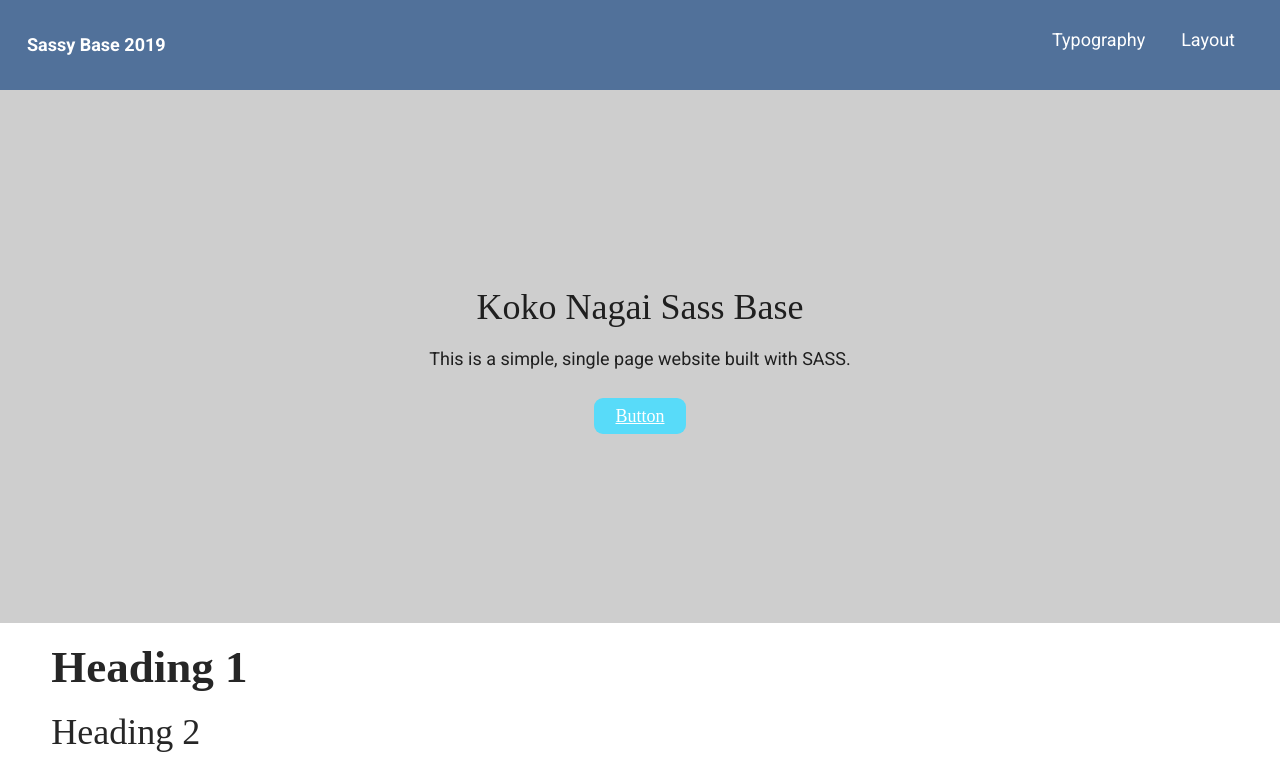
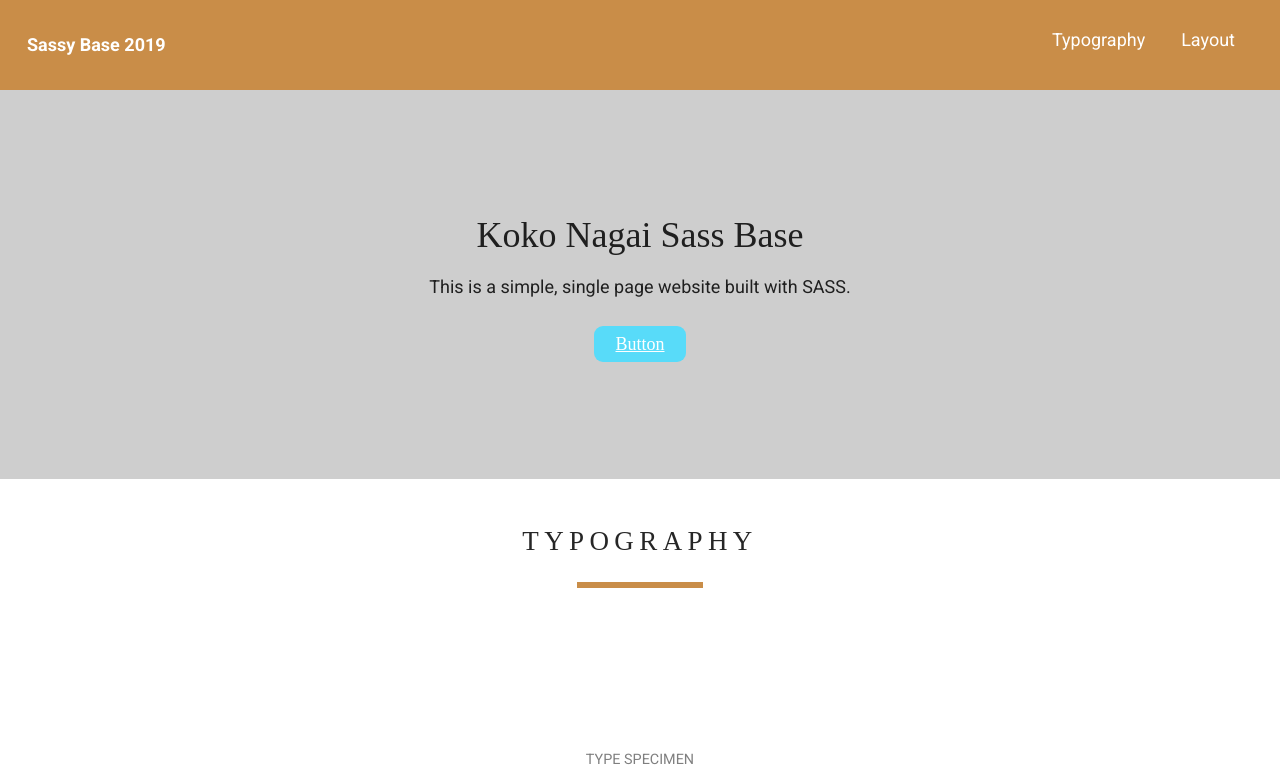
Before and after one commit to kokonagai/mybase, a plain HTML site: page index.html in a window 1280 px wide. Shown: the top 774 px of the page. Drawn offline with Linux system fonts and the light colour scheme; a web font is replaced by a local one.

Commit message:
added section heads, classes, horizontal rule

```diff
--- a/index.html
+++ b/index.html
@@ -44,21 +44,30 @@
         <a class="button" href="#">Button</a>
     </section>
 
+    <section id="typography">
+
         <div class="container">
+            <h3 class="sectionhead">Typography</h3>
+            <p class="meta">Type Specimen</p>
             <h1>Heading 1</h1>
             <h2>Heading 2</h2>
             <h3>Heading 3</h3>
 
             <p>Lorem ipsum dolor sit amet, consectetur adipiscing elit.
-            This is something <b>bold</b>, this is something <em>italic</em>, and this is a <a href="#">link</a>. Mauris
+                This is something <b>bold</b>, this is something <em>italic</em>, and this is a <a href="#">link</a>.
+                Mauris
                 porta arcu sed ante fringilla facilisis.
-            Phasellus vel mi ullamcorper, aliquet enim sed, porttitor felis. Ut euismod pellentesque magna at lobortis.
+                Phasellus vel mi ullamcorper, aliquet enim sed, porttitor felis. Ut euismod pellentesque magna at
+                lobortis.
                 In
-            sed sagittis dolor, ut rutrum dolor. Vestibulum eu nisl a risus rhoncus efficitur. Nunc dignissim, tellus
+                sed sagittis dolor, ut rutrum dolor. Vestibulum eu nisl a risus rhoncus efficitur. Nunc dignissim,
+                tellus
                 vitae
-            rutrum sodales, erat turpis interdum mi, eget mollis lectus nunc a velit. Mauris eu nulla felis. Nullam sit
+                rutrum sodales, erat turpis interdum mi, eget mollis lectus nunc a velit. Mauris eu nulla felis. Nullam
+                sit
                 amet
-            neque eu tortor scelerisque varius viverra quis nulla. Fusce scelerisque orci euismod eleifend malesuada.
+                neque eu tortor scelerisque varius viverra quis nulla. Fusce scelerisque orci euismod eleifend
+                malesuada.
                 Nullam
                 vel nibh a leo cursus porttitor.</p>
 
@@ -67,7 +76,8 @@
                 Nullam pretium tincidunt nunc, in bibendum ex elementum id. Nulla pellentesque imperdiet vehicula. Etiam
                 venenatis euismod nibh. Donec turpis nibh, egestas a nunc in, congue tincidunt nisi. Nam blandit libero
                 vitae
-            dignissim condimentum. In vel urna blandit, varius urna cursus, vehicula enim. Quisque ornare maximus ipsum
+                dignissim condimentum. In vel urna blandit, varius urna cursus, vehicula enim. Quisque ornare maximus
+                ipsum
                 in
                 auctor.</p>
 
@@ -76,16 +86,20 @@
             <h1 class="mainhead">Headline Title</h1>
             <h2 class="subhead">Subhead ipsum dolor sit amet</h2>
 
-        <p>Body Copy lorem ipsum dolor sit amet, consectetur adipiscing elit. Quisque semper justo pulvinar, pharetra
+            <p>Body Copy lorem ipsum dolor sit amet, consectetur adipiscing elit. Quisque semper justo pulvinar,
+                pharetra
                 arcu
-            eget, maximus ante. Cras conntum cursus ligula, vel commodo urna ornare eget. Nulla facilisi. Aliquam lorem
+                eget, maximus ante. Cras conntum cursus ligula, vel commodo urna ornare eget. Nulla facilisi. Aliquam
+                lorem
                 lacus, molestie at odio ut, tempus volutpat
                 urna. Aliquam sit amet ornare sapien at odio ut.</p>
 
-        <blockquote> "This is a quote. Duis aute irure dolor in reprehenderit in voluptate velit esse cillum dolore eu
+            <blockquote> "This is a quote. Duis aute irure dolor in reprehenderit in voluptate velit esse cillum dolore
+                eu
                 fugiat nulla pariatur." </blockquote>
 
-        <p>Phasellus interdum justo velit. In id scelerisque felis, non sollicitudin neque. Mauris sit amet neque non
+            <p>Phasellus interdum justo velit. In id scelerisque felis, non sollicitudin neque. Mauris sit amet neque
+                non
                 nisi
                 suscipit laoreet eget quis lacus. In hac habitasse platea dictumst. Nulla facilisi. Aliquam lorem lacus,
                 molestie at odio ut, tempus volutpat
@@ -96,8 +110,24 @@
             <button>This is a Button</button>
             <a class="button alt">This is a Button Link Alt</a>
 
+        </div>
+
+    </section>
 
 
+
+
+
+    <section id="layout">
+        <div class="container">
+            <h3 class="sectionhead">Layout</h3>
+            <p class="meta">Images</p>
+            <h3>Images</h3>
+
+            <!-- add image here later -->
+            <img src="https://picsum.photos/g/1600/800/?random" alt="Placeholder Image" />
+
+            <hr />
             <h3>Grid</h3>
             <div class="row demo">
                 <div class="column">Column </div>
@@ -123,6 +153,8 @@
             </div>
 
         </div>
+    </section>
+
 
 
 
--- a/scss/partials/_structure.scss
+++ b/scss/partials/_structure.scss
@@ -32,12 +32,16 @@
         }
 }
 
+section {
+    padding: 2em 4em;
+}
+
 
 /* HERO SECTION */
 
 .hero {
     background-color: $color-hero-bg;
-    padding: 10em 1em;
+    padding: 6em 1em;
     text-align: center;
     p{
         margin-left: auto;
--- a/scss/partials/_typography.scss
+++ b/scss/partials/_typography.scss
@@ -33,6 +33,37 @@ p {
     max-width: 35em;
 }
 
+
+h3.sectionhead {
+    font-size: $body-fontfamily;
+    text-align: center;
+    line-height: 1;
+    text-transform: uppercase;
+    letter-spacing: .2em;
+}
+
+.sectionhead:after {
+    display: block;
+    content: "";
+    width: 120px;
+    border: 3px solid $color-accent;
+    margin: 1em auto 6em auto;
+}
+
+.meta {
+    font-size: .8em;
+    color: $color-midgrey;
+    text-align: center;
+    text-transform: uppercase;
+
+
+}
+
+p.meta {
+   max-width: 100%;
+}
+
+
 /* Links */
 a {color: $color-links;}
 a:hover { color: $color-links-dark;}
--- a/scss/style.scss
+++ b/scss/style.scss
@@ -5,7 +5,7 @@ $body-fontfamily: 'Roboto', sans-serif;
 
 // COLORS
 $color-text-body: rgba(0,0,0,.85);
-$color-accent: rgb(81, 113, 154);
+$color-accent: rgb(201, 141, 72);
 $color-midgrey: rgba(0,0,0,.5);
 $color-links: rgb(88, 219, 249);
 $color-links-dark: #035;
```
Also changed, not shown: css/style.css. Lines whose indentation alone changed are shown as unchanged.
